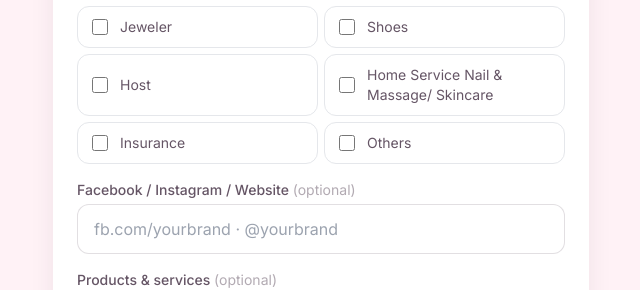
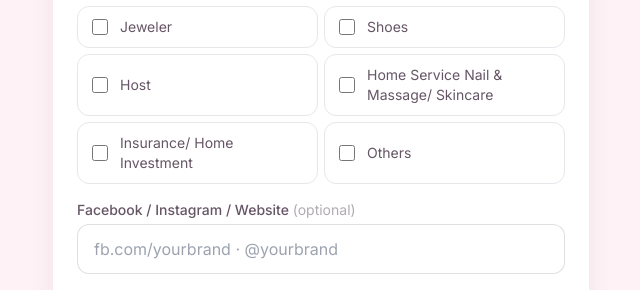
Before and after one commit to kcjarque/fiad, a React (Vite) app: page /suppliers in a window 1280 px wide. Shown: the part 1900-2190 px from the top of the page, without its empty margins (319-959 px from the left). Built offline with nearby package versions, Linux system fonts and the light colour scheme; no server answers.

Commit message:
suppliers: rename 'Insurance' category to 'Insurance/ Home Investment'
Per Ms. Mich — applies to the /suppliers Industry/Services list and the inquiry form.

Co-Authored-By: Claude Opus 4.8 <noreply@anthropic.com>

```diff
--- a/src/constants/suppliers.ts
+++ b/src/constants/suppliers.ts
@@ -24,6 +24,6 @@ export const SUPPLIERS = [
   'Shoes',
   'Host',
   'Home Service Nail & Massage/ Skincare',
-  'Insurance',
+  'Insurance/ Home Investment',
   'Others',
 ] as const;
```
